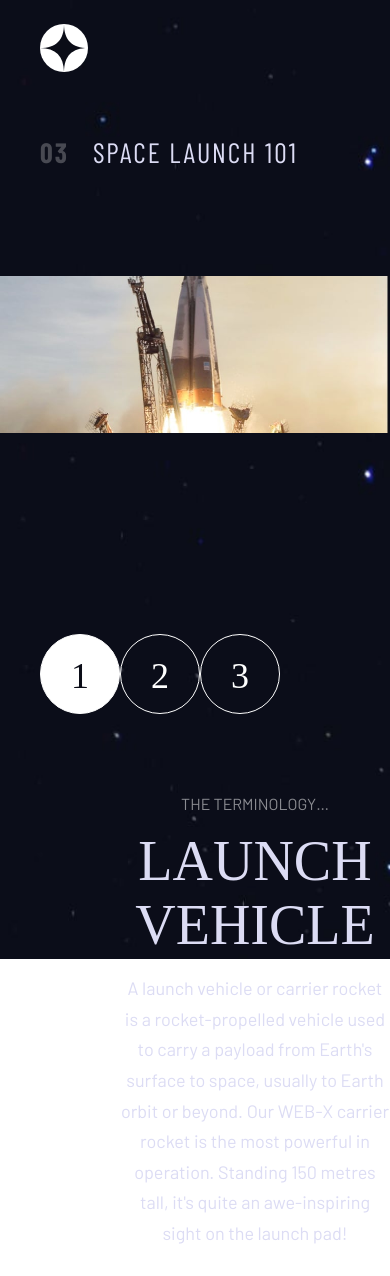
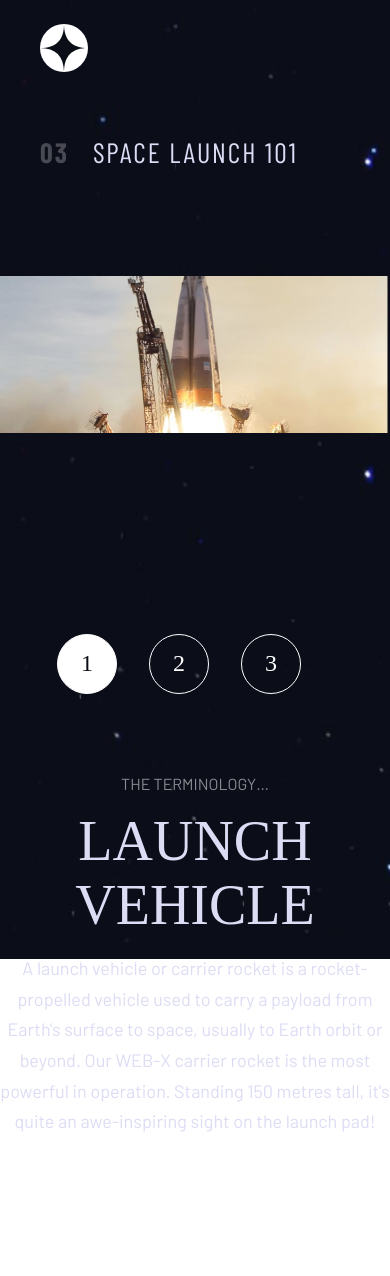
Before and after one commit to Fariv/frontendmentor.io, a React (Vite) app in the folder space-tourism-website-main/: page /technology in a window 390 px wide. After the commit the page ends 1164 px from the top, so only its background shows below. Built offline with nearby package versions, Linux system fonts and the light colour scheme; a web font is replaced by a local one.

Commit message:
tablet view implemented on technology page

```diff
--- a/space-tourism-website-main/src/components/TechnologyContent.jsx
+++ b/space-tourism-website-main/src/components/TechnologyContent.jsx
@@ -14,6 +14,7 @@ const TechnologyContentStyled = styled.div`
         flex-direction: column;
         margin: 1rem 0 0 0;
         text-align: center;
+        justify-content: unset;
     }
 `;
 
@@ -33,6 +34,7 @@ const LeftSideStyled = styled.div`
     padding-left: 12.25rem;
     @media (max-width: 1024px) {
         margin: 0;
+        padding-left: 0;
     }
 `;
 
@@ -81,6 +83,7 @@ const RightSideStyled = styled.div`
         height: 100%;
         padding-bottom: 0;
         padding-left: 0;
+        justify-content: center;
     }
 `;
 const Pager = styled.ul`
@@ -88,6 +91,7 @@ const Pager = styled.ul`
     list-style: none;
     @media (max-width: 1024px) {
         display: flex;
+        justify-content: center;
     }
 `;
 
@@ -110,11 +114,25 @@ const EachPage = styled.li`
         background-color: #FFF;
         color: #0B0D17;
     }
+    @media (max-width: 1024px) {
+        width: 60px;
+        height: 60px;
+        font-size: 24px;
+        padding: 0.95rem;
+        margin-right: 2rem;
+    }
 `;
 
 const Detail = styled.div`
     margin-top: 3rem;
     margin-left: 5rem;
+    @media (max-width: 1024px) {
+        display: flex;
+        justify-content: center;
+        flex-direction: column;
+        align-items: center;
+        margin-left: 0;
+    }
 `;
 
 const DetailSubheader = styled.div`
@@ -149,8 +167,9 @@ const RightSideCosmicBody = styled.div`
     background-size: contain;
     background-position-x: right;
     @media (max-width: 1024px) {
-        width: 768px;
+        width: 100%;
         height: 310px;
+        background-size: 100%;
         background-position-x: center;
     }
 `;
```
